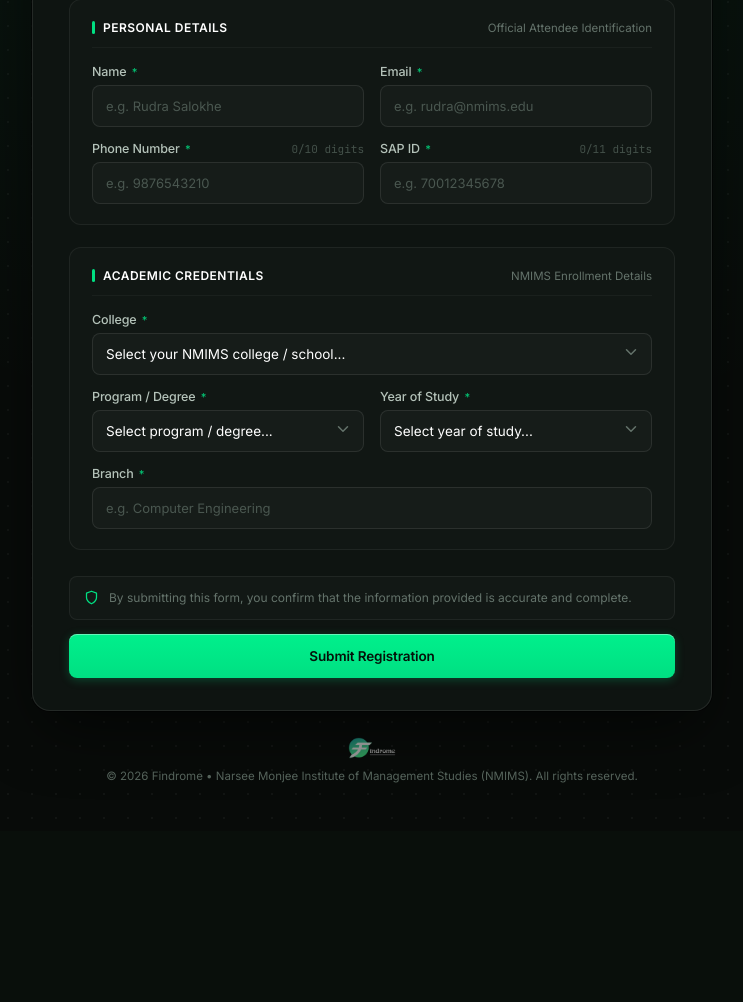
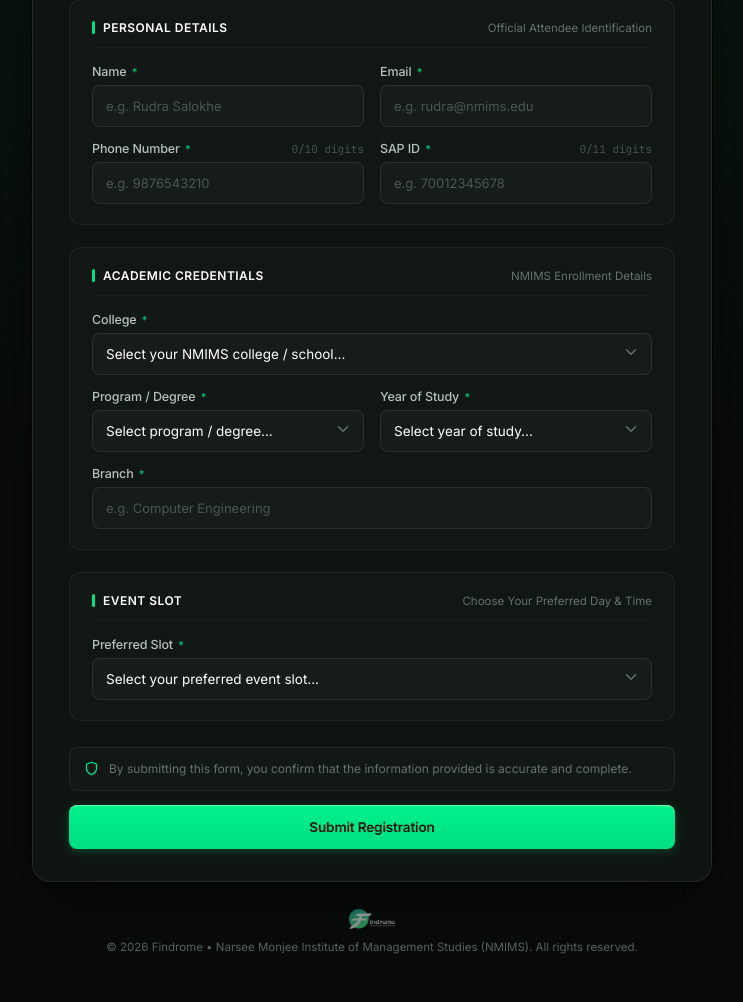
Before and after one commit to rudrasalokhe/findrome-event-registration, a Flask app: page / in a window 1280 px wide. Shown: the part 370-1372 px from the top of the page, without its empty margins (268-1011 px from the left). Before the commit the page ends 1153 px from the top, so only its background shows below. Run offline with Flask 3, Linux system fonts and the light colour scheme; data that the repository does not hold is empty.

Commit message:
feat: add event slot selection (28th 2-4 PM / 29th 10-12 PM)

```diff
--- a/app.py
+++ b/app.py
@@ -267,6 +267,7 @@ def register():
     program = (data.get('program') or '').strip()
     year_of_study = (data.get('year_of_study') or '').strip()
     branch = (data.get('branch') or '').strip()
+    slot = (data.get('slot') or '').strip()
 
     errors = {}
 
@@ -312,6 +313,13 @@ def register():
     if not branch:
         errors['branch'] = 'This field is required.'
 
+    # Validation: Slot
+    valid_slots = ['28th | 2:00 PM \u2013 4:00 PM', '29th | 10:00 AM \u2013 12:00 PM']
+    if not slot:
+        errors['slot'] = 'Please select an event slot.'
+    elif slot not in valid_slots:
+        errors['slot'] = 'Please select a valid event slot.'
+
     if errors:
         return jsonify({'success': False, 'errors': errors}), 400
 
@@ -352,6 +360,7 @@ def register():
         'program': program,
         'year_of_study': year_of_study,
         'branch': branch,
+        'slot': slot,
         'event_code': cfg.get('event_code', 'findrome_2026'),
         'event_name': cfg.get('event_name', 'Findrome'),
         'event_edition': cfg.get('event_edition', '2026'),
@@ -1013,6 +1022,7 @@ def admin_export_excel():
         'Program / Degree',
         'Year of Study',
         'Branch / Specialization',
+        'Event Slot',
         'Check-In Status',
         'Admitted / Check-In Timestamp',
         'Registered At',
@@ -1032,6 +1042,7 @@ def admin_export_excel():
             doc.get('program', ''),
             doc.get('year_of_study', ''),
             doc.get('branch', ''),
+            doc.get('slot', ''),
             doc.get('status', 'CONFIRMED'),
             doc.get('checked_in_at', '') or '—',
             doc.get('timestamp', '') or doc.get('created_at', ''),
--- a/static/js/app.js
+++ b/static/js/app.js
@@ -19,6 +19,7 @@ document.addEventListener('DOMContentLoaded', () => {
   const programSelect = document.getElementById('program');
   const yearSelect = document.getElementById('year_of_study');
   const branchInput = document.getElementById('branch');
+  const slotSelect = document.getElementById('slot');
 
   // Counters
   const phoneCounter = document.getElementById('phone-counter');
@@ -81,7 +82,7 @@ document.addEventListener('DOMContentLoaded', () => {
   }
 
   function clearAllErrors() {
-    ['name', 'email', 'phone', 'sap_id', 'college', 'program', 'year_of_study', 'branch'].forEach(clearFieldError);
+    ['name', 'email', 'phone', 'sap_id', 'college', 'program', 'year_of_study', 'branch', 'slot'].forEach(clearFieldError);
     serverAlert.className = 'server-alert';
     serverAlert.style.display = 'none';
   }
@@ -127,6 +128,10 @@ document.addEventListener('DOMContentLoaded', () => {
 
   branchInput.addEventListener('input', () => {
     if (branchInput.value.trim().length > 0) clearFieldError('branch');
+  });
+
+  slotSelect.addEventListener('change', () => {
+    if (slotSelect.value) clearFieldError('slot');
   });
 
   // ── Client-Side Validation Logic ──
@@ -214,6 +219,14 @@ document.addEventListener('DOMContentLoaded', () => {
       if (!firstInvalidElement) firstInvalidElement = branchInput;
     }
 
+    // 8. Event Slot
+    const slotVal = slotSelect.value;
+    if (!slotVal) {
+      setFieldError('slot', 'Please select an event slot.');
+      isValid = false;
+      if (!firstInvalidElement) firstInvalidElement = slotSelect;
+    }
+
     if (firstInvalidElement) {
       firstInvalidElement.focus();
       firstInvalidElement.scrollIntoView({ behavior: 'smooth', block: 'center' });
@@ -250,6 +263,8 @@ document.addEventListener('DOMContentLoaded', () => {
     if (collegeEl) collegeEl.textContent = record.college || '—';
     document.getElementById('ticket-program-display').textContent = `${record.program} • ${record.year_of_study}`;
     document.getElementById('ticket-branch-display').textContent = record.branch;
+    const slotEl = document.getElementById('ticket-slot-display');
+    if (slotEl) slotEl.textContent = record.slot || '—';
     const activeDates = record.event_dates || document.getElementById('hero-event-dates-display')?.textContent || 'Event Dates';
     const activeVenue = record.event_venue || document.getElementById('hero-event-venue-display')?.textContent || 'NMIMS Campus';
     const timeEl = document.getElementById('ticket-time-display');
@@ -288,7 +303,8 @@ document.addEventListener('DOMContentLoaded', () => {
       college: collegeSelect ? collegeSelect.value : '',
       program: programSelect.value,
       year_of_study: yearSelect.value,
-      branch: branchInput.value.trim()
+      branch: branchInput.value.trim(),
+      slot: slotSelect.value
     };
 
     submitBtn.disabled = true;
--- a/templates/index.html
+++ b/templates/index.html
@@ -340,6 +340,46 @@
         </div>
       </section>
 
+      <!-- Section 3: Event Slot Selection -->
+      <section class="form-section-container" aria-labelledby="section-03-heading">
+        <div class="section-header">
+          <div class="section-title-wrap">
+            <span class="section-tag-mark"></span>
+            <h2 id="section-03-heading" class="section-title">Event Slot</h2>
+          </div>
+          <span class="section-tag-sub">Choose Your Preferred Day & Time</span>
+        </div>
+
+        <div class="form-grid-two-col">
+          <!-- Slot Selection -->
+          <div class="field-group form-grid-full-col" id="group-slot">
+            <div class="field-label-wrapper">
+              <label for="slot" class="field-label">Preferred Slot <span class="required-star">*</span></label>
+            </div>
+            <div class="input-wrapper">
+              <select id="slot" name="slot" class="form-input form-select" required>
+                <option value="" disabled selected>Select your preferred event slot...</option>
+                <option value="28th | 2:00 PM – 4:00 PM">📅 28th — 2:00 PM to 4:00 PM</option>
+                <option value="29th | 10:00 AM – 12:00 PM">📅 29th — 10:00 AM to 12:00 PM</option>
+              </select>
+              <div class="select-chevron-icon">
+                <svg viewBox="0 0 24 24" fill="none" stroke="currentColor" stroke-width="2" stroke-linecap="round" stroke-linejoin="round" width="18" height="18">
+                  <polyline points="6 9 12 15 18 9"></polyline>
+                </svg>
+              </div>
+            </div>
+            <div class="field-error-msg" id="slot-error">
+              <svg viewBox="0 0 24 24" fill="none" stroke="currentColor" stroke-width="2" stroke-linecap="round" stroke-linejoin="round">
+                <circle cx="12" cy="12" r="10"></circle>
+                <line x1="12" y1="8" x2="12" y2="12"></line>
+                <line x1="12" y1="16" x2="12.01" y2="16"></line>
+              </svg>
+              <span>Please select an event slot.</span>
+            </div>
+          </div>
+        </div>
+      </section>
+
       <!-- Confirmation Notice & Primary Submit Action -->
       <div class="submission-container">
         <div class="confirmation-note">
@@ -406,6 +446,10 @@
             <span class="ticket-detail-label">Branch</span>
             <span class="ticket-detail-value" id="ticket-branch-display">—</span>
           </div>
+          <div class="ticket-detail-item">
+            <span class="ticket-detail-label">Event Slot</span>
+            <span class="ticket-detail-value" id="ticket-slot-display" style="color: var(--emerald); font-weight: 600;">—</span>
+          </div>
         </div>
 
         <!-- QR Code Verification Section -->
@@ -469,6 +513,6 @@
     </div>
   </div>
 
-  <script src="{{ url_for('static', filename='js/app.js') }}?v=2"></script>
+  <script src="{{ url_for('static', filename='js/app.js') }}?v=3"></script>
 </body>
 </html>
```
